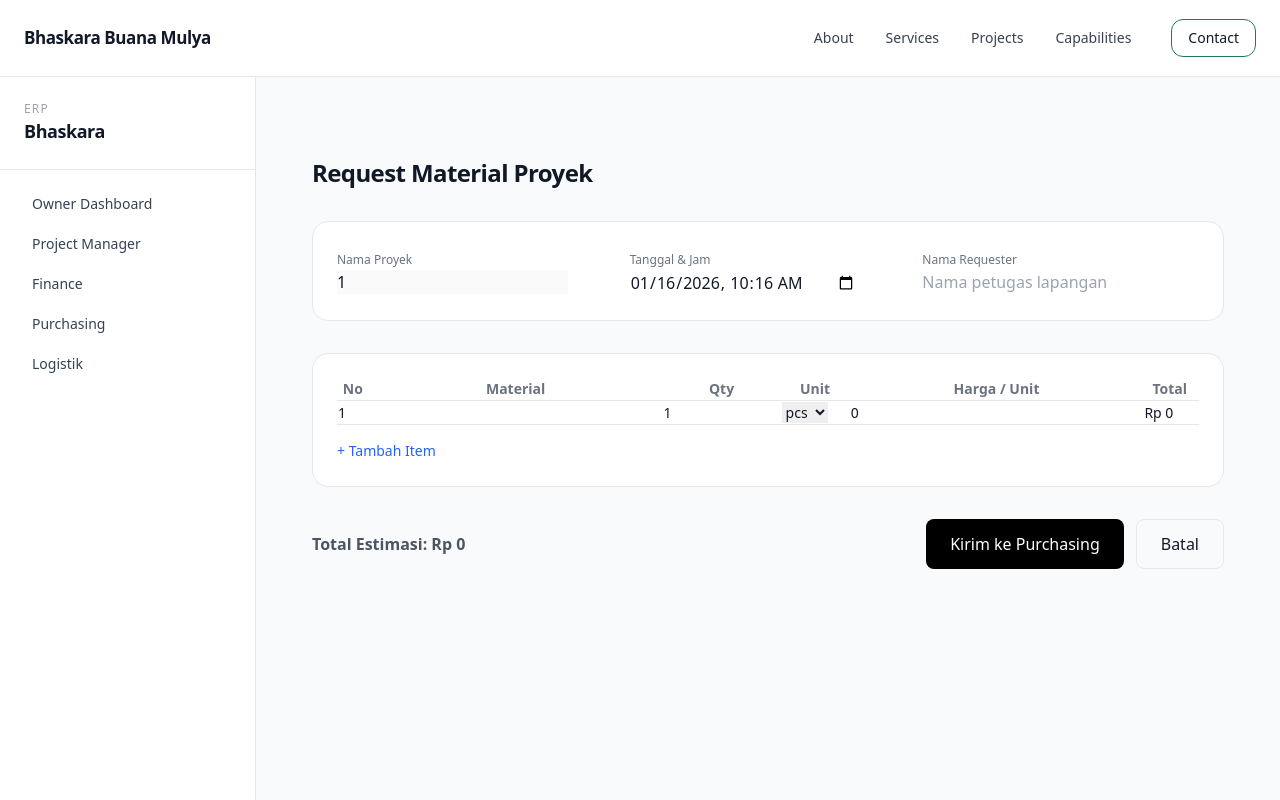
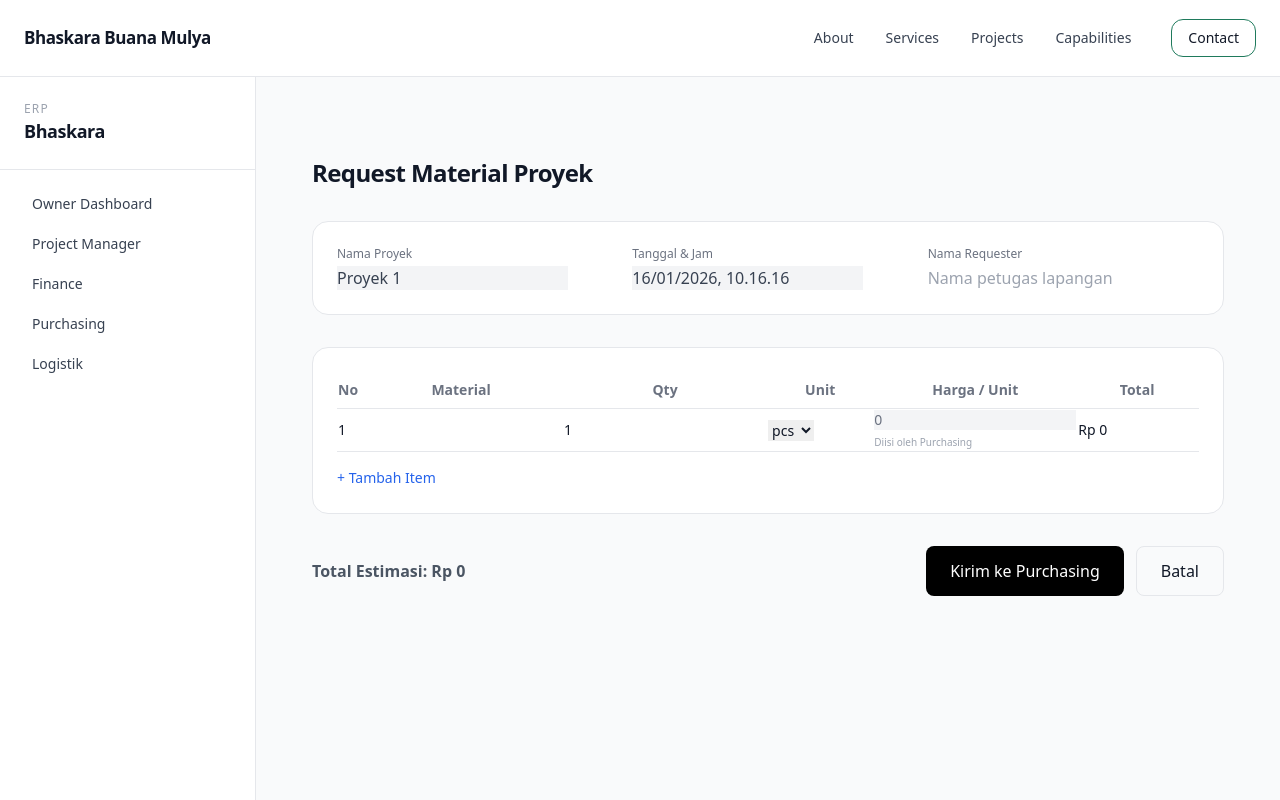
Before and after one commit to herlan-syihabudin/Bhaskara, a Next.js app: page /dashboard/projects/1/request-material in a window 1280 px wide. Shown: the top 800 px of the page. Built offline with nearby package versions, Linux system fonts and the light colour scheme.

Commit message:
Update page.tsx

```diff
--- a/app/dashboard/projects/[id]/request-material/page.tsx
+++ b/app/dashboard/projects/[id]/request-material/page.tsx
@@ -1,6 +1,6 @@
 "use client";
 
-import { useState } from "react";
+import { useEffect, useState } from "react";
 import { useParams, useRouter } from "next/navigation";
 import Link from "next/link";
 import { addMaterialRequest } from "@/lib/data/materialRequests";
@@ -31,13 +31,33 @@ export default function RequestMaterialPage() {
   const router = useRouter();
 
   const [requester, setRequester] = useState("");
-  const [tanggal, setTanggal] = useState(
-    new Date().toISOString().slice(0, 16)
-  );
+  const [tanggal, setTanggal] = useState("");
 
   const [items, setItems] = useState<ItemInput[]>([
     { material: "", qty: 1, unit: "pcs", harga: 0 },
   ]);
+
+  /* ======================
+     REALTIME CLOCK
+  ====================== */
+  useEffect(() => {
+    const updateTime = () => {
+      const now = new Date();
+      const formatted = now.toLocaleString("id-ID", {
+        day: "2-digit",
+        month: "2-digit",
+        year: "numeric",
+        hour: "2-digit",
+        minute: "2-digit",
+        second: "2-digit",
+      });
+      setTanggal(formatted);
+    };
+
+    updateTime();
+    const interval = setInterval(updateTime, 1000);
+    return () => clearInterval(interval);
+  }, []);
 
   /* ======================
      HELPERS
@@ -73,7 +93,7 @@ export default function RequestMaterialPage() {
   );
 
   /* ======================
-     SUBMIT (FIXED)
+     SUBMIT
   ====================== */
   function submitRequest() {
     if (!requester.trim()) {
@@ -86,7 +106,6 @@ export default function RequestMaterialPage() {
       return;
     }
 
-    // 🔑 MAP KE FORMAT MRItem (WAJIB)
     const mappedItems = validItems.map((i) => ({
       name: i.material,
       qty: i.qty,
@@ -110,32 +129,31 @@ export default function RequestMaterialPage() {
       </h1>
 
       {/* META */}
-      <div className="card p-6 grid grid-cols-3 gap-4">
+      <div className="card p-6 grid grid-cols-3 gap-6">
         <div>
-          <label className="text-xs text-gray-500">
+          <label className="text-xs text-gray-500 mb-1 block">
             Nama Proyek
           </label>
           <input
-            className="input"
-            value={params.id}
+            className="input bg-gray-100 text-gray-700"
+            value={`Proyek ${params.id}`}
             disabled
           />
         </div>
 
         <div>
-          <label className="text-xs text-gray-500">
+          <label className="text-xs text-gray-500 mb-1 block">
             Tanggal & Jam
           </label>
           <input
-            type="datetime-local"
-            className="input"
+            className="input bg-gray-100 text-gray-700"
             value={tanggal}
-            onChange={(e) => setTanggal(e.target.value)}
+            disabled
           />
         </div>
 
         <div>
-          <label className="text-xs text-gray-500">
+          <label className="text-xs text-gray-500 mb-1 block">
             Nama Requester
           </label>
           <input
@@ -152,12 +170,12 @@ export default function RequestMaterialPage() {
         <table className="w-full text-sm">
           <thead className="border-b text-gray-500">
             <tr>
-              <th>No</th>
+              <th className="py-2">No</th>
               <th>Material</th>
-              <th>Qty</th>
-              <th>Unit</th>
-              <th>Harga / Unit</th>
-              <th>Total</th>
+              <th className="w-24">Qty</th>
+              <th className="w-28">Unit</th>
+              <th className="w-40">Harga / Unit</th>
+              <th className="w-32">Total</th>
               <th></th>
             </tr>
           </thead>
@@ -165,18 +183,14 @@ export default function RequestMaterialPage() {
           <tbody>
             {items.map((item, i) => (
               <tr key={i} className="border-b">
-                <td>{i + 1}</td>
+                <td className="py-2">{i + 1}</td>
 
                 <td>
                   <input
                     className="input"
                     value={item.material}
                     onChange={(e) =>
-                      updateItem(
-                        i,
-                        "material",
-                        e.target.value
-                      )
+                      updateItem(i, "material", e.target.value)
                     }
                   />
                 </td>
@@ -184,15 +198,11 @@ export default function RequestMaterialPage() {
                 <td>
                   <input
                     type="number"
-                    className="input w-20"
+                    min={1}
+                    className="input"
                     value={item.qty}
-                    min={1}
                     onChange={(e) =>
-                      updateItem(
-                        i,
-                        "qty",
-                        Number(e.target.value)
-                      )
+                      updateItem(i, "qty", Number(e.target.value))
                     }
                   />
                 </td>
@@ -216,24 +226,18 @@ export default function RequestMaterialPage() {
                 <td>
                   <input
                     type="number"
-                    className="input"
+                    className="input bg-gray-100 text-gray-500 cursor-not-allowed"
                     value={item.harga}
-                    min={0}
-                    onChange={(e) =>
-                      updateItem(
-                        i,
-                        "harga",
-                        Number(e.target.value)
-                      )
-                    }
+                    disabled
                   />
+                  <p className="text-[10px] text-gray-400 mt-1">
+                    Diisi oleh Purchasing
+                  </p>
                 </td>
 
                 <td className="font-medium">
                   Rp{" "}
-                  {(item.qty * item.harga).toLocaleString(
-                    "id-ID"
-                  )}
+                  {(item.qty * item.harga).toLocaleString("id-ID")}
                 </td>
 
                 <td>
```
